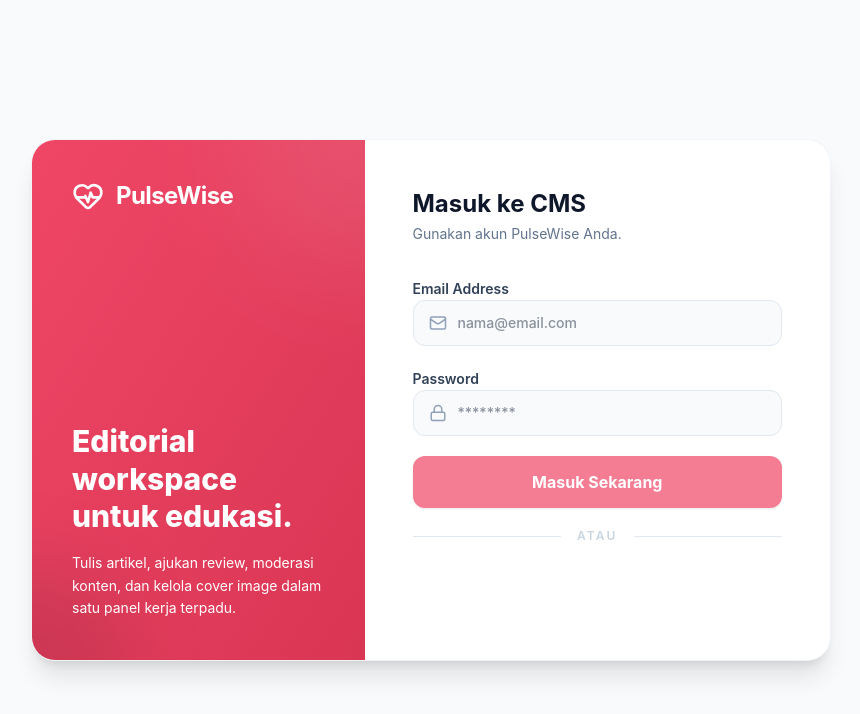
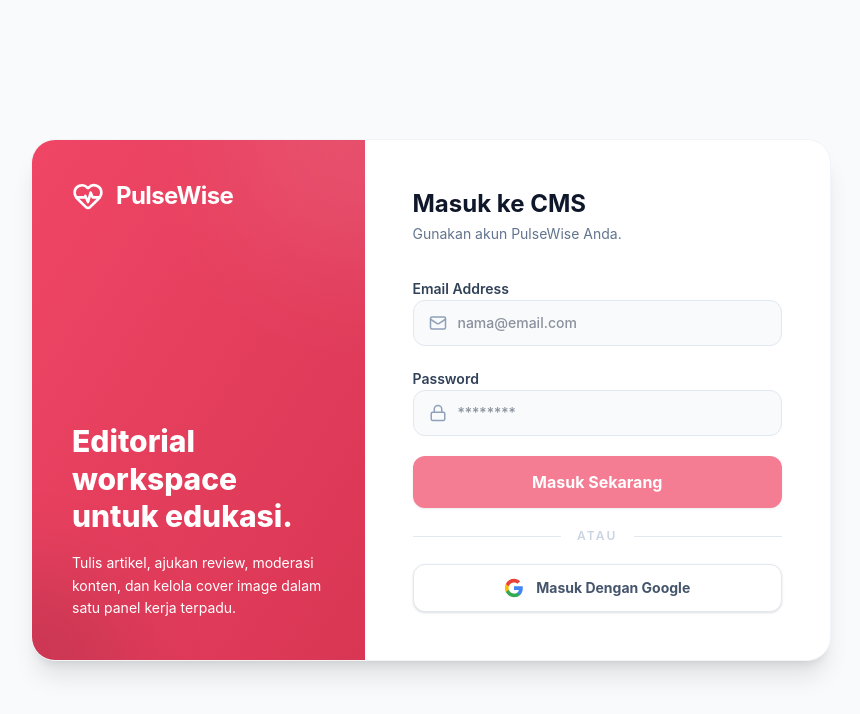
Before and after one commit to darrellv14/pulsewise-cms, a React (Vite) app: page /login in a window 1280 px wide. Shown: the top 714 px of the page, without its empty margins (209-1069 px from the left). Built offline with nearby package versions, Linux system fonts and the light colour scheme; no server answers.

Commit message:
fix: use google oauth login button

```diff
--- a/src/auth/AuthContext.jsx
+++ b/src/auth/AuthContext.jsx
@@ -57,9 +57,10 @@
         return response.data;
       },
 
-      async loginWithGoogle({ idToken, role = 'patient' }) {
+      async loginWithGoogle({ idToken, accessToken, role = 'patient' }) {
         const response = await apiClient.post('/auth/oauth/google', {
           idToken,
+          accessToken,
           role
         });
 
--- a/src/pages/LoginPage.jsx
+++ b/src/pages/LoginPage.jsx
@@ -1,4 +1,4 @@
-import { GoogleLogin } from '@react-oauth/google';
+import { useGoogleLogin } from '@react-oauth/google';
 import { HeartPulse, Loader2, Lock, Mail } from 'lucide-react';
 import { useState } from 'react';
 import { Navigate } from 'react-router-dom';
@@ -36,9 +36,9 @@
     }
   };
 
-  const handleGoogleSuccess = async (credentialResponse) => {
-    if (!credentialResponse?.credential) {
-      const message = 'Google tidak mengirim ID token yang valid.';
+  const handleGoogleToken = async ({ accessToken, idToken }) => {
+    if (!accessToken && !idToken) {
+      const message = 'Google tidak mengirim token yang valid.';
       setError(message);
       toast.error(message);
       setGoogleSubmitting(false);
@@ -50,7 +50,8 @@
 
     try {
       const result = await loginWithGoogle({
-        idToken: credentialResponse.credential,
+        accessToken,
+        idToken,
         role: 'patient'
       });
 
@@ -86,6 +87,32 @@
       setGoogleSubmitting(false);
     }
   };
+
+  const googleLogin = useGoogleLogin({
+    flow: 'implicit',
+    scope: 'openid email profile',
+    onSuccess: (tokenResponse) => {
+      handleGoogleToken({ accessToken: tokenResponse?.access_token });
+    },
+    onError: () => {
+      const message = 'Login Google dibatalkan atau gagal.';
+      setError(message);
+      toast.error(message);
+      setGoogleSubmitting(false);
+    },
+    onNonOAuthError: (nonOAuthError) => {
+      const message =
+        nonOAuthError?.type === 'popup_failed_to_open'
+          ? 'Popup Google diblokir browser. Izinkan pop-up untuk PulseWise CMS, lalu coba lagi.'
+          : 'Popup Google gagal dibuka. Coba matikan extension pemblokir popup sementara.';
+
+      setError(message);
+      toast.error(message);
+      setGoogleSubmitting(false);
+    },
+    use_fedcm_for_prompt: true,
+    use_fedcm_for_button: true
+  });
 
   if (isAuthenticated) {
     return <Navigate to="/articles" replace />;
@@ -198,35 +225,23 @@
               <span className="h-px flex-1 bg-slate-200" />
             </div>
 
-            <div className="relative flex min-h-12 w-full items-center justify-center overflow-hidden rounded-xl bg-white transition-all hover:border-slate-300 hover:bg-slate-50 hover:shadow-md">
-              <div
-                className={
-                  googleSubmitting ? 'pointer-events-none opacity-0' : 'w-full'
-                }
+            <div className="relative">
+              <button
+                type="button"
+                disabled={submitting || googleSubmitting}
+                onClick={() => {
+                  setGoogleSubmitting(true);
+                  setError('');
+                  googleLogin();
+                }}
+                className="flex min-h-12 w-full items-center justify-center gap-3 rounded-xl border border-slate-200 bg-white px-5 py-3 text-sm font-bold text-slate-600 shadow-sm transition-all hover:border-slate-300 hover:bg-slate-50 hover:shadow-md disabled:cursor-not-allowed disabled:opacity-70"
               >
-                <GoogleLogin
-                  onSuccess={handleGoogleSuccess}
-                  onError={() => {
-                    const message =
-                      'Login Google dibatalkan atau gagal dibuka.';
-                    setError(message);
-                    toast.error(message);
-                    setGoogleSubmitting(false);
-                  }}
-                  type="standard"
-                  theme="outline"
-                  size="large"
-                  text="signin_with"
-                  shape="rectangular"
-                  logo_alignment="left"
-                  width="320"
-                  locale="id"
-                  useOneTap={false}
-                />
-              </div>
+                <GoogleMark />
+                Masuk Dengan Google
+              </button>
 
               {googleSubmitting && (
-                <div className="absolute inset-0 flex items-center justify-center gap-2 rounded-2xl bg-white/90 text-sm font-bold text-slate-500 backdrop-blur-sm">
+                <div className="absolute inset-0 flex items-center justify-center gap-2 rounded-xl bg-white/90 text-sm font-bold text-slate-500 backdrop-blur-sm">
                   <Loader2 size={18} className="animate-spin" />
                   Memverifikasi...
                 </div>
@@ -238,3 +253,26 @@
     </div>
   );
 }
+
+function GoogleMark() {
+  return (
+    <svg aria-hidden="true" className="h-5 w-5 shrink-0" viewBox="0 0 24 24">
+      <path
+        fill="#4285F4"
+        d="M22.56 12.25c0-.78-.07-1.53-.2-2.25H12v4.26h5.92c-.26 1.37-1.04 2.53-2.21 3.31v2.77h3.57c2.08-1.92 3.28-4.74 3.28-8.09z"
+      />
+      <path
+        fill="#34A853"
+        d="M12 23c2.97 0 5.46-.98 7.28-2.66l-3.57-2.77c-.98.66-2.23 1.06-3.71 1.06-2.86 0-5.29-1.93-6.16-4.53H2.18v2.84C4 20.53 7.7 23 12 23z"
+      />
+      <path
+        fill="#FBBC05"
+        d="M5.84 14.09c-.22-.66-.35-1.36-.35-2.09s.13-1.43.35-2.09V7.07H2.18C1.43 8.55 1 10.22 1 12s.43 3.45 1.18 4.93l2.85-2.22.81-.62z"
+      />
+      <path
+        fill="#EA4335"
+        d="M12 5.38c1.62 0 3.06.56 4.21 1.64l3.15-3.15C17.45 2.09 14.97 1 12 1 7.7 1 4 3.47 2.18 7.07l3.66 2.84c.87-2.6 3.3-4.53 6.16-4.53z"
+      />
+    </svg>
+  );
+}
```
